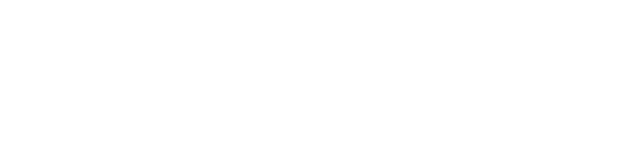
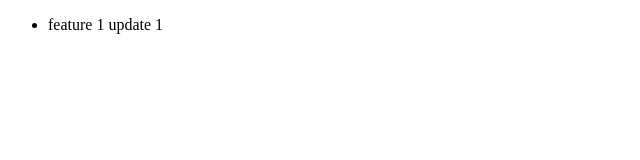
Before and after one commit to udit-raj-simform/pr-test, a plain HTML site: page index.html in a window 1280 px wide. Shown: the whole page, without its empty margins (0-640 px from the left). Drawn offline with Linux system fonts and the light colour scheme.

Commit message:
feature 1 update

```diff
--- a/index.html
+++ b/index.html
@@ -7,6 +7,10 @@
     <title>Pull Request Test</title>
 </head>
 <body>
-
+    <div class="feature1">
+        <ul>
+            <li>feature 1 update 1</li>
+        </ul>
+    </div>
 </body>
 </html>
```
